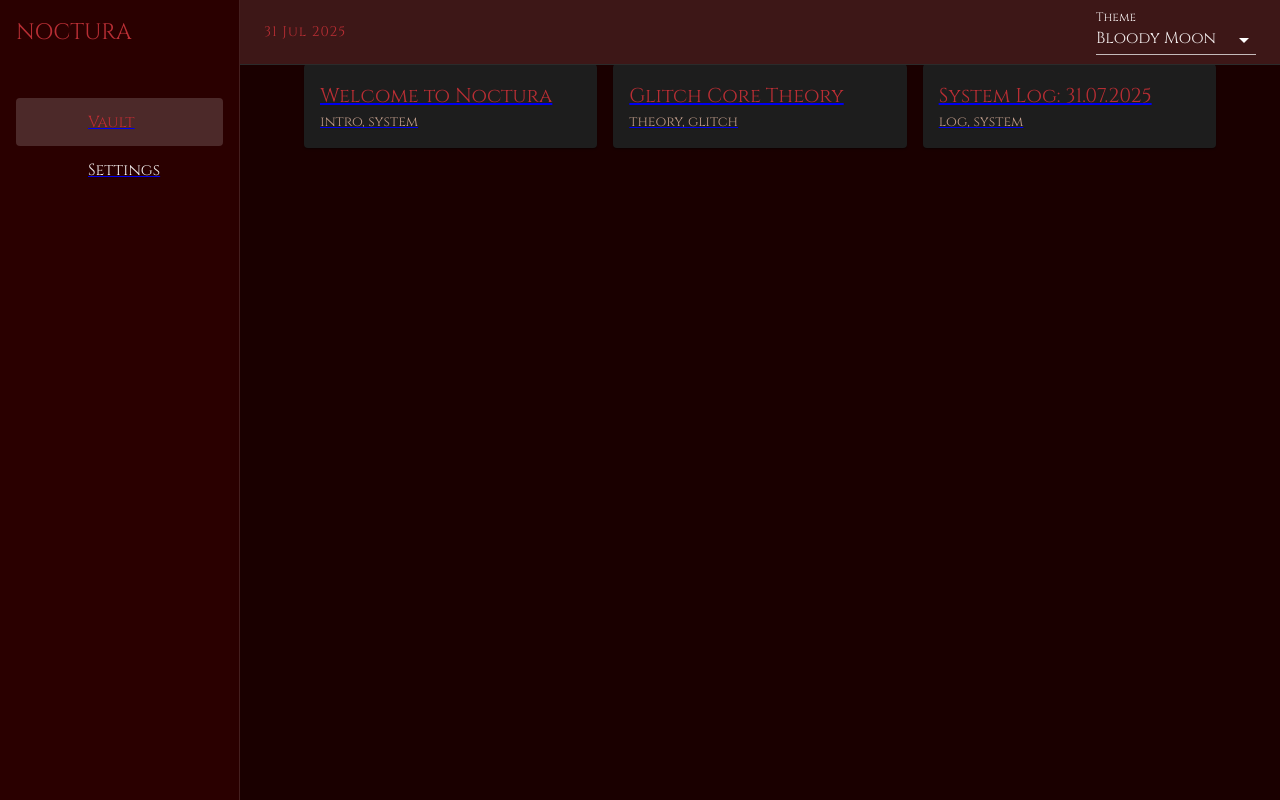
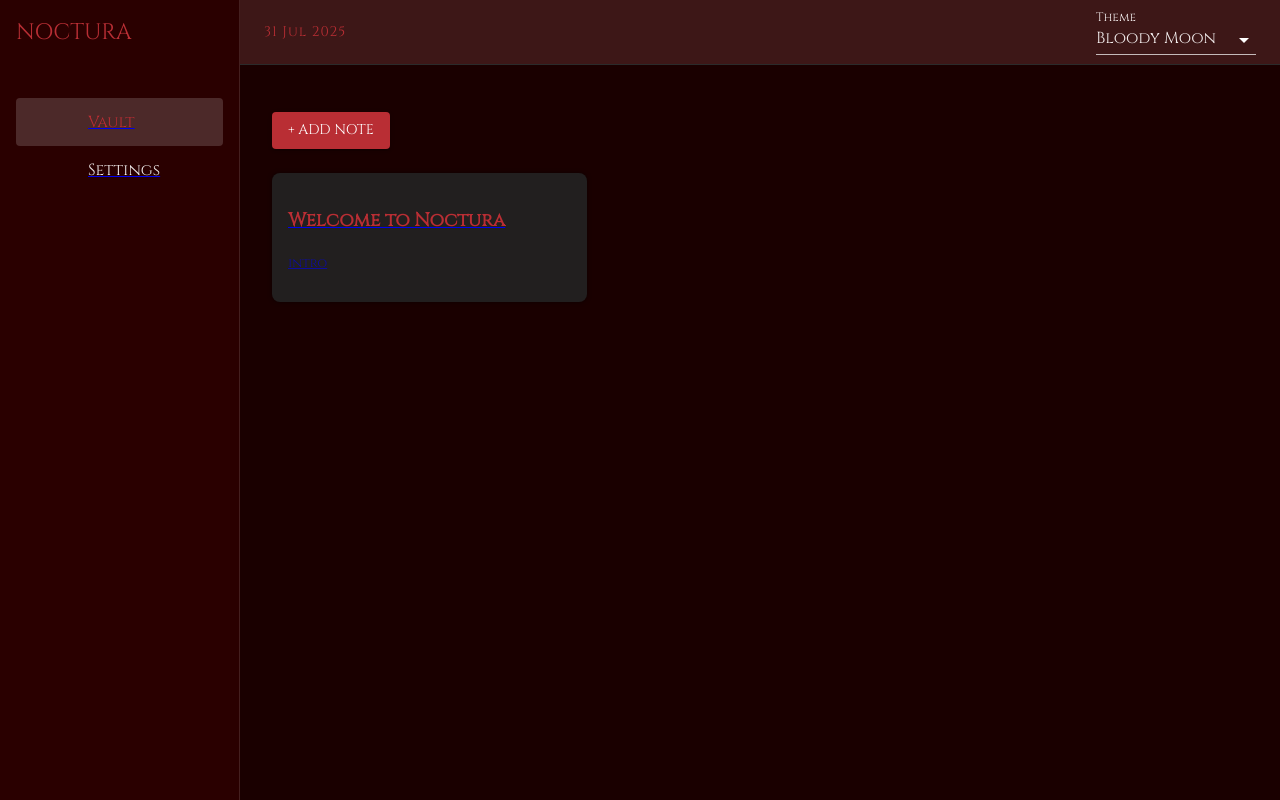
Before and after one commit to gizemsangur1/NOCTURA, a Next.js app: page /vault in a window 1280 px wide. Built offline with nearby package versions, Linux system fonts and the light colour scheme; some icons are missing.

Commit message:
Add note

```diff
--- a/src/app/vault/page.tsx
+++ b/src/app/vault/page.tsx
@@ -1,30 +1,50 @@
 'use client';
 
-import { Card, CardActionArea, CardContent, Typography, Grid } from '@mui/material';
+import { Button, Grid } from '@mui/material';
 import Link from 'next/link';
-import { mockFiles } from '@/lib/files';
+import { useState } from 'react';
+import { useNoteStore } from '@/lib/useNoteStore';
+import AddNoteModal from '@/components/AddNoteModal';
 
 export default function VaultPage() {
+  const { notes } = useNoteStore();
+  const [open, setOpen] = useState(false);
+
   return (
-    <Grid container spacing={2} sx={{ p: 4 }}>
-      {mockFiles.map((file) => (
-        <Grid size={{ xs: 12, md: 4 }} key={file.slug}>
-          <Link href={`/vault/${file.slug}`} passHref>
-            <Card sx={{ height: '100%', backgroundColor: '#111' }}>
-              <CardActionArea>
-                <CardContent>
-                  <Typography variant="h6" color="primary">
-                    {file.title}
-                  </Typography>
-                  <Typography variant="body2" color="text.secondary">
-                    {file.tags?.join(', ')}
-                  </Typography>
-                </CardContent>
-              </CardActionArea>
-            </Card>
-          </Link>
-        </Grid>
-      ))}
-    </Grid>
+    <>
+      <Button
+        variant="contained"
+        color="primary"
+        sx={{ mb: 3,mt:10 }}
+        onClick={() => setOpen(true)}
+      >
+        + Add Note
+      </Button>
+
+      <Grid container spacing={2}>
+        {notes.map((note) => (
+          <Grid size={{xs:12,md:4}} key={note.slug}>
+            <Link href={`/vault/${note.slug}`} passHref>
+              <div
+                style={{
+                  backgroundColor: '#221f1f',
+                  padding: '16px',
+                  borderRadius: '8px',
+                  minHeight: '120px',
+                  boxShadow: '0 0 4px #00000080',
+                }}
+              >
+                <h3 style={{ fontFamily: 'Cinzel', color: '#b92e34' }}>{note.title}</h3>
+                <p style={{ fontSize: '0.8rem', opacity: 0.6 }}>
+                  {note.tags?.join(', ') || 'untagged'}
+                </p>
+              </div>
+            </Link>
+          </Grid>
+        ))}
+      </Grid>
+
+      <AddNoteModal open={open} onClose={() => setOpen(false)} />
+    </>
   );
 }
--- /dev/null
+++ b/src/components/AddNoteModal.tsx
@@ -0,0 +1,102 @@
+"use client";
+
+import { useNoteStore } from "@/lib/useNoteStore";
+import {
+  Dialog,
+  DialogTitle,
+  DialogContent,
+  DialogActions,
+  TextField,
+  Button,
+  Stack,
+} from "@mui/material";
+import { useState } from "react";
+
+const slugify = (text: string) => {
+  return (
+    text
+      .toLowerCase()
+      .trim()
+      .normalize("NFD")
+      .replace(/[\u0300-\u036f]/g, "")
+      .replace(/[^a-z0-9 -]/g, "")
+      .replace(/\s+/g, "-") +
+    "-" +
+    Date.now()
+  );
+};
+
+export default function AddNoteModal({
+  open,
+  onClose,
+}: {
+  open: boolean;
+  onClose: () => void;
+}) {
+  const { addNote } = useNoteStore();
+  const [title, setTitle] = useState("");
+  const [content, setContent] = useState("");
+
+  const handleImageUpload = (e: React.ChangeEvent<HTMLInputElement>) => {
+    const file = e.target.files?.[0];
+    if (!file) return;
+
+    const imageUrl = URL.createObjectURL(file);
+    const markdownImage = `\n\n![uploaded image](${imageUrl})\n\n`;
+    setContent((prev) => prev + markdownImage);
+  };
+
+  const handleAdd = () => {
+    const slug = slugify(title);
+
+    addNote({
+      title,
+      content,
+      slug,
+      createdAt: new Date().toISOString(),
+    });
+
+    setTitle("");
+    setContent("");
+    onClose();
+  };
+
+  return (
+    <Dialog open={open} onClose={onClose} fullWidth maxWidth="md">
+      <DialogTitle>Add New Note</DialogTitle>
+      <DialogContent>
+        <Stack spacing={2} mt={1}>
+          <TextField
+            label="Title"
+            fullWidth
+            value={title}
+            onChange={(e) => setTitle(e.target.value)}
+          />
+          <TextField
+            label="Content (Markdown)"
+            fullWidth
+            multiline
+            minRows={6}
+            value={content}
+            onChange={(e) => setContent(e.target.value)}
+          />
+          <Button variant="outlined" component="label">
+            Upload Image
+            <input
+              type="file"
+              accept="image/*"
+              hidden
+              onChange={handleImageUpload}
+            />
+          </Button>
+        </Stack>
+      </DialogContent>
+      <DialogActions>
+        <Button onClick={onClose}>Cancel</Button>
+        <Button onClick={handleAdd} variant="contained" color="primary">
+          Add
+        </Button>
+      </DialogActions>
+    </Dialog>
+  );
+}
--- /dev/null
+++ b/src/lib/useNoteStore.ts
@@ -0,0 +1,27 @@
+import { create } from 'zustand';
+
+export type File = {
+  slug: string;
+  title: string;
+  content: string;
+  tags?: string[];
+  createdAt?: string;
+};
+
+type State = {
+  notes: File[];
+  addNote: (note: File) => void;
+};
+
+export const useNoteStore = create<State>((set) => ({
+  notes: [
+    {
+      slug: 'welcome',
+      title: 'Welcome to Noctura',
+      content: '# Welcome\n\nLet the shadows remember.',
+      tags: ['intro'],
+      createdAt: new Date().toISOString(),
+    },
+  ],
+  addNote: (note) => set((state) => ({ notes: [...state.notes, note] })),
+}));
```
Also changed, not shown: src/app/vault/[slug]/page.tsx (+34 -5 lines), src/components/MarkdownViewer.tsx (added, +33 -0 lines).
